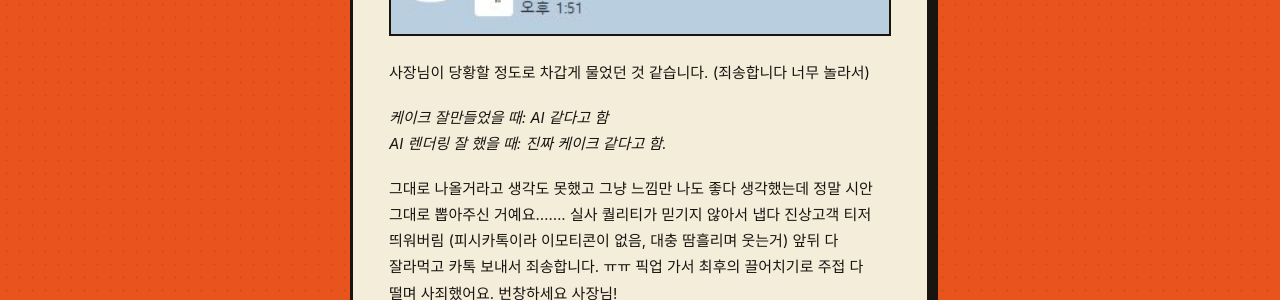
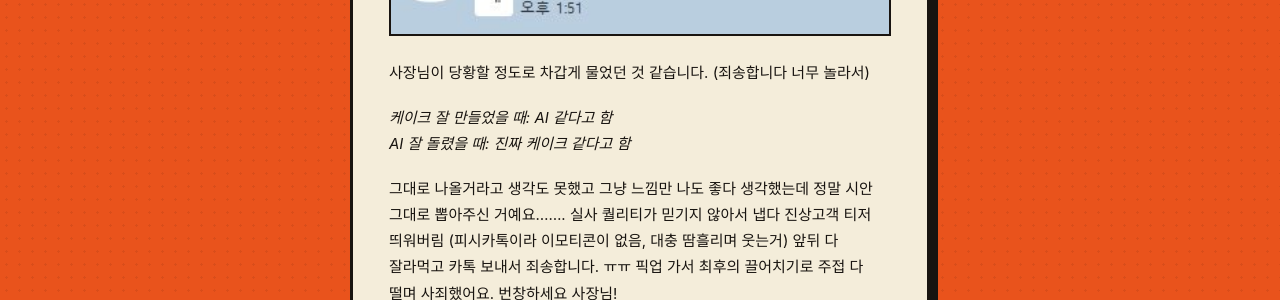
Before and after one commit to limitedpairing/blog, a Jekyll site: the page built from index.html, in a window 1280 px wide and 900 px high, scrolled down 4946 px. Shown: the part 152-452 px from the top of the window. Built offline with Jekyll 4.4.1, drawn with Linux system fonts in a browser that asks for light colours; some web fonts are replaced.

Commit message:
Update index.html

```diff
--- a/index.html
+++ b/index.html
@@ -63,7 +63,7 @@ description: "케의주 카페 이벤트(LIMITED PAIRING)의 작업기 — 총
 
   <p>사장님이 당황할 정도로 차갑게 물었던 것 같습니다. (죄송합니다 너무 놀라서)</p>
 
-  <p><i>케이크 잘만들었을 때: AI 같다고 함 <br>AI 렌더링 잘 했을 때: 진짜 케이크 같다고 함.</i></p>
+  <p><i>케이크 잘 만들었을 때: AI 같다고 함 <br>AI 잘 돌렸을 때: 진짜 케이크 같다고 함</i></p>
 
   <p>그대로 나올거라고 생각도 못했고 그냥 느낌만 나도 좋다 생각했는데 정말 시안 그대로 뽑아주신 거예요……. 실사 퀄리티가 믿기지 않아서 냅다 진상고객 티저 띄워버림 (피시카톡이라 이모티콘이 없음, 대충 땀흘리며 웃는거) 앞뒤 다 잘라먹고 카톡 보내서 죄송합니다. ㅠㅠ 픽업 가서 최후의 끌어치기로 주접 다 떨며 사죄했어요. 번창하세요 사장님!</p>
 
```
